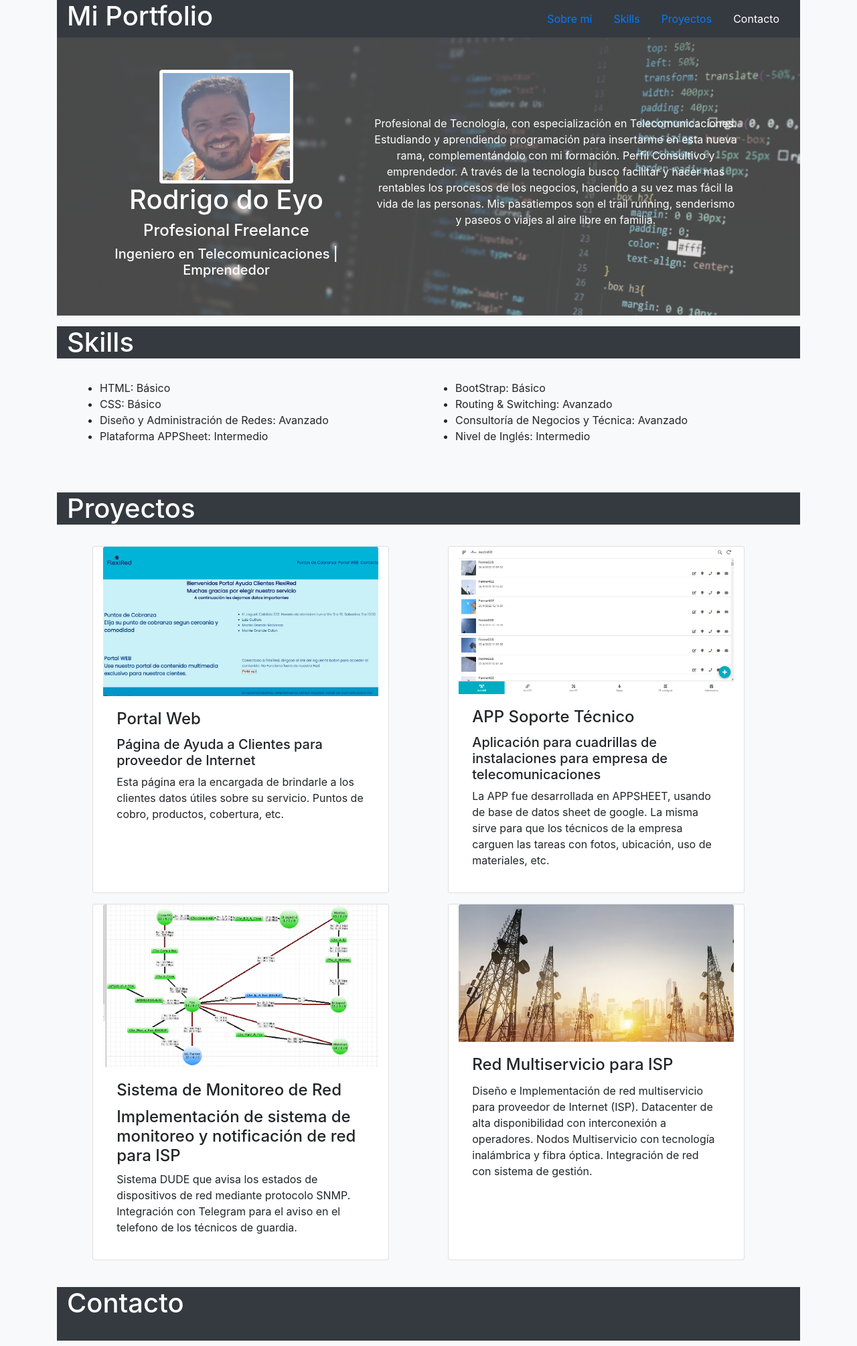
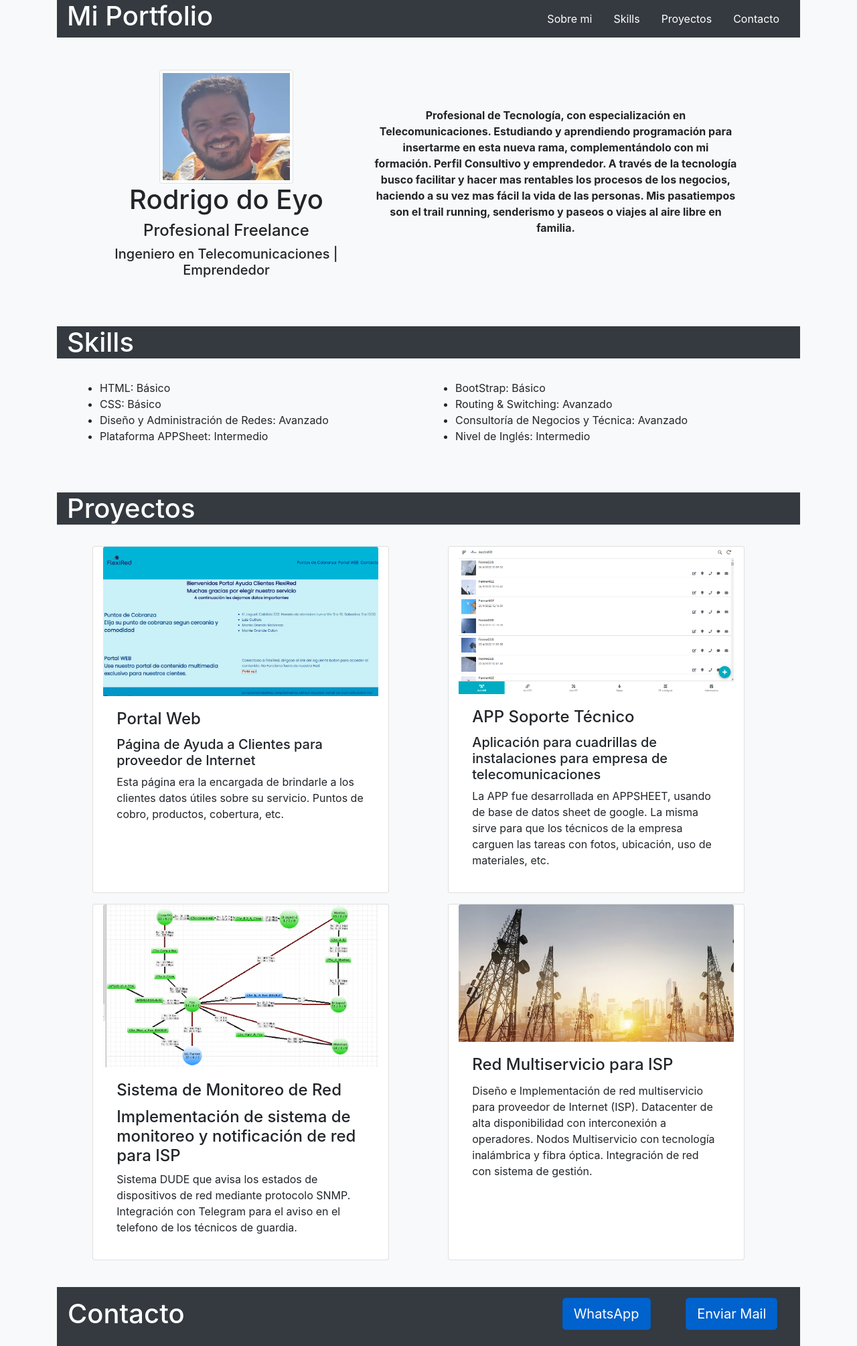
Before and after one commit to dodo220685/portfolio, a plain HTML site: page index.html in a window 1280 px wide. Shown: the whole page at 67% size. Drawn offline with nearby package versions, Linux system fonts and the light colour scheme.

Commit message:
esqueleto_v2

```diff
--- a/index.html
+++ b/index.html
@@ -19,9 +19,9 @@
     <h1 class="col-4">Mi Portfolio</h1>
     <div class="col-8">
 <nav class="nav justify-content-end">
-    <a class="nav-link" href="#Sobremi">Sobre mi</a>
-    <a class="nav-link" href="#Skills">Skills</a>
-    <a class="nav-link" href="#Proyectos">Proyectos</a>
+    <a class="nav-link text-white" href="#Sobremi">Sobre mi</a>
+    <a class="nav-link text-white" href="#Skills">Skills</a>
+    <a class="nav-link text-white" href="#Proyectos">Proyectos</a>
     <a class="nav-link  text-white" href="#Contacto">Contacto</a>
 </nav>
 </div>
@@ -29,7 +29,7 @@
 </header>
 
 <main>
-    <div class="container text-white bg-dark section1">
+    <div class="container">
     <div id="Sobremi" class="container p-5 row d-flex align-items-center">
 
         <div class="col-5 text-center">
@@ -39,7 +39,7 @@
             <h5>Ingeniero en Telecomunicaciones | Emprendedor</h5>
         </div>
         <div class="col-7 text-center">
-            <p>Profesional de Tecnología, con especialización en Telecomunicaciones. Estudiando y aprendiendo programación para insertarme en esta nueva rama, complementándolo con mi formación. Perfil Consultivo y emprendedor. A través de la tecnología busco facilitar y hacer mas rentables los procesos de los negocios, haciendo a su vez mas fácil la vida de las personas. Mis pasatiempos son el trail running, senderismo y paseos o viajes al aire libre en familia.</p>
+            <p><b>Profesional de Tecnología, con especialización en Telecomunicaciones. Estudiando y aprendiendo programación para insertarme en esta nueva rama, complementándolo con mi formación. Perfil Consultivo y emprendedor. A través de la tecnología busco facilitar y hacer mas rentables los procesos de los negocios, haciendo a su vez mas fácil la vida de las personas. Mis pasatiempos son el trail running, senderismo y paseos o viajes al aire libre en familia.</b></p>
         </div>
     </div>
     </div>
@@ -124,10 +124,20 @@
 
 
 </main>
-<footer id="Contacto" class="container text-white bg-dark">
+<footer id="Contacto" class="container text-white bg-dark p-3 justify-content-end">
+    <div class="row">
+        <div class="col-8">
 <h1>Contacto</h1>
-<img src="" alt="">
+</div>
+<div class="col-2">
+<a href="https://api.whatsapp.com/send?phone=+541166453079&texto=hola" class="btn btn-primary btn-lg active" role="button">WhatsApp</a>
+</div>
+<div class="col-2 align-items-center">
+    <a href="mailto:rodrigo@flexired.com.ar" class="btn btn-primary btn-lg active" role="button">Enviar Mail</a>
+</div>
 <!-- <button></button> -->
+</div>
 </footer>
+
 </body>
 </html>
```
